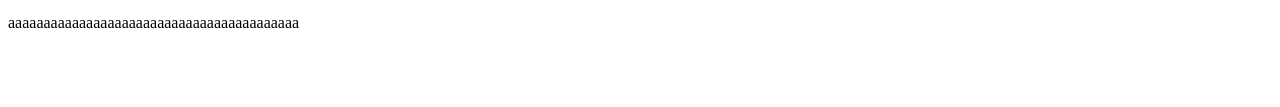
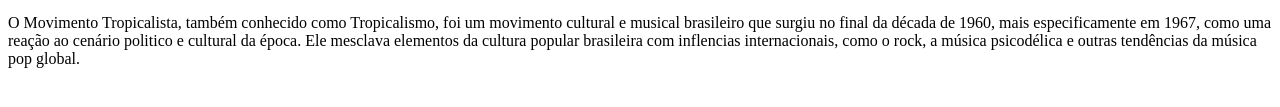
Before and after one commit to EllenTomaz/ellen-tomaz, a plain HTML site: page index.html in a window 1280 px wide. Shown: the part 359-466 px from the top of the page. Drawn offline with Linux system fonts and the light colour scheme.

Commit message:
Add files via upload

```diff
--- a/index.html
+++ b/index.html
@@ -5,7 +5,10 @@
 </div>
 <div class="col-5"></div>
 <h20> Movimento Tropicalia</h20>
-<p class="p-2"> aaaaaaaaaaaaaaaaaaaaaaaaaaaaaaaaaaaaaaaaa </p>
+<p class="p-2"> O Movimento Tropicalista, também conhecido como Tropicalismo, foi um movimento cultural e musical brasileiro
+ que surgiu no final da década de 1960, mais especificamente em 1967, como uma reação ao cenário politico e cultural da época.
+Ele mesclava elementos da cultura popular brasileira com inflencias internacionais, como o rock, a música psicodélica
+e outras tendências da música pop global. </p>
 </div>
 </div>
 </section>
```
